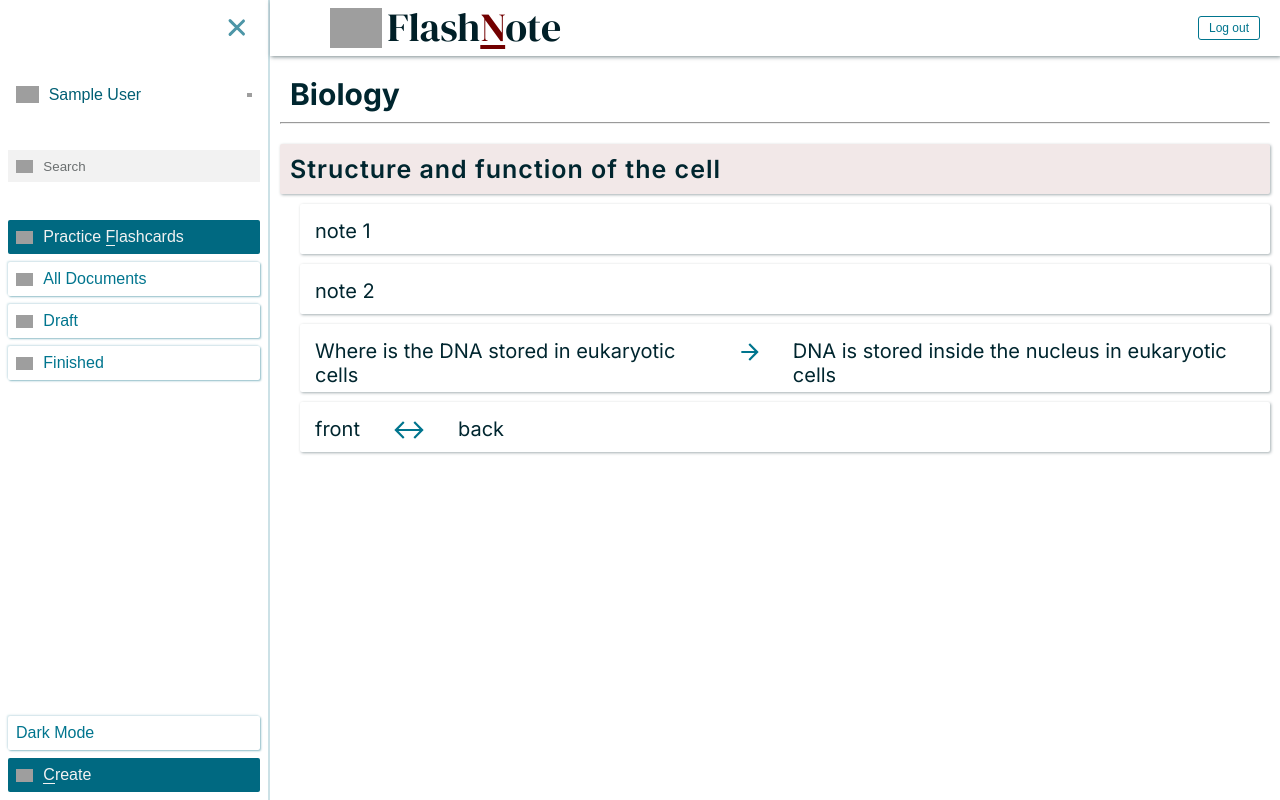
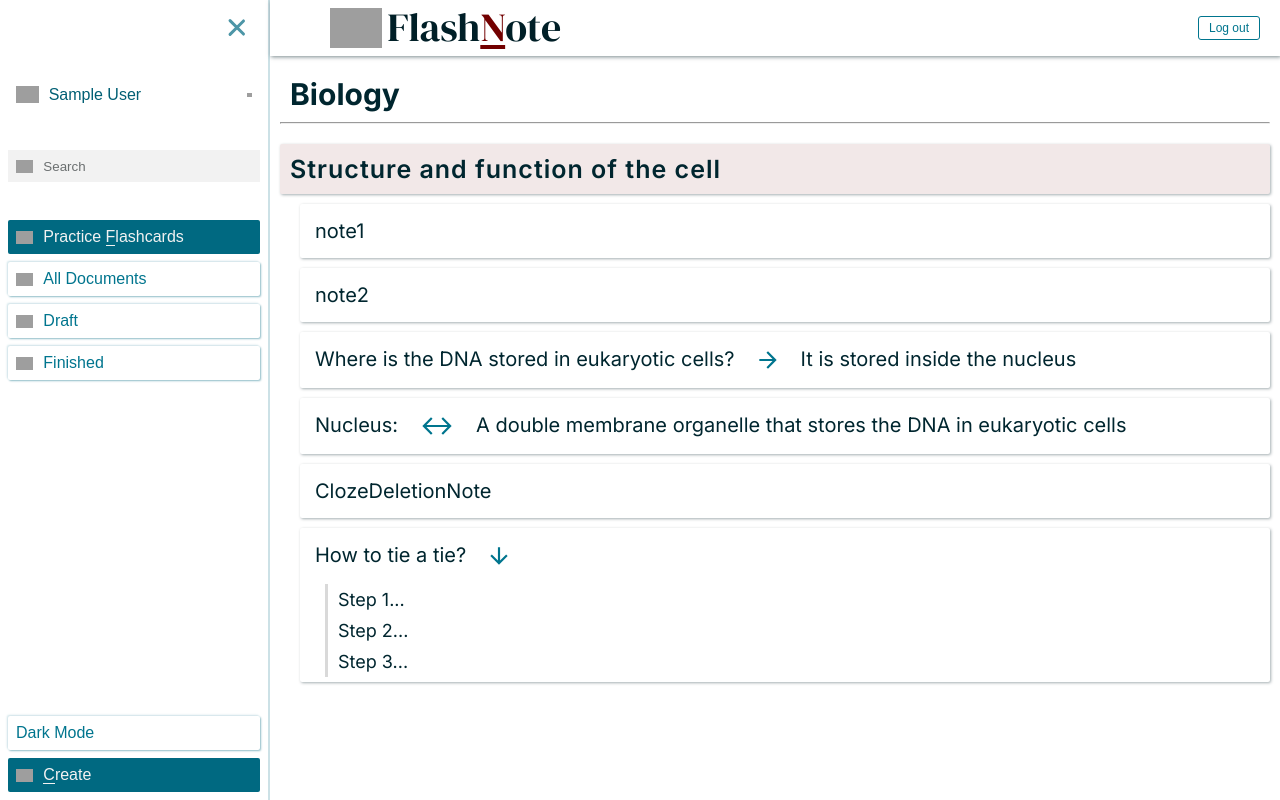
Before and after one commit to Fahad-Iqbal/Flashnote-UI, a React (Vite) app: page / in a window 1280 px wide. Built offline with nearby package versions, Linux system fonts and the light colour scheme; sample sign-in values are in the browser's storage; grey boxes are pictures that could not be loaded.

Commit message:
create list card note

```diff
--- a/src/BasicCardNote.jsx
+++ b/src/BasicCardNote.jsx
@@ -3,9 +3,7 @@ import { useEffect, useState } from 'react';
 
 const BasicCardNote = ({ id, type, content }) => {
   const [frontContent, setFrontContent] = useState(content?.front || '');
-  // const frontInput = useRef('');
   const [backContent, setBackContent] = useState(content?.back || '');
-  // const backInput = document.getElementById(`back${id}`);
   useEffect(() => {
     const frontInput = document.getElementById('front' + id);
 
@@ -46,11 +44,11 @@ const BasicCardNote = ({ id, type, content }) => {
       ></div>
       <div className="icon">
         {type === 'basic' ? (
-          <ArrowForward />
+          <ArrowForward className="arrow" />
         ) : (
           <>
-            <ArrowBack style={{ marginRight: '-0.7rem' }} />
-            <ArrowForward style={{ marginLeft: '-0.7rem' }} />
+            <ArrowBack className="arrow" style={{ marginRight: '-0.7rem' }} />
+            <ArrowForward className="arrow" style={{ marginLeft: '-0.7rem' }} />
           </>
         )}
       </div>
--- /dev/null
+++ b/src/ClozeDeletionNote.jsx
@@ -0,0 +1,7 @@
+import React from 'react';
+
+const ClozeDeletionNote = () => {
+  return <div className="cloze">ClozeDeletionNote</div>;
+};
+
+export default ClozeDeletionNote;
--- a/src/Document.jsx
+++ b/src/Document.jsx
@@ -2,20 +2,12 @@ import { styled } from 'styled-components';
 import DocumentTitle from './DocumentTitle';
 import Note from './Note';
 const Document = ({ document }) => {
-  const { id, title, content } = document || {
-    id: 0,
-    title: 'Biology',
-    content: {
-      heading: 'Structure and function of the cell',
-      front: 'Where is the DNA stored in eukaryotic cells',
-      back: 'DNA is stored inside the nucleus in eukaryotic cells',
-    },
-  };
+  const { id, title, notes } = document;
   return (
     <Wrapper>
       <DocumentTitle title={title} />
       <ul>
-        <li>
+        {/* <li>
           <Note type={'section-heading'} content={content} />
         </li>
         <li>
@@ -34,6 +26,20 @@ const Document = ({ document }) => {
             content={{ ...content, front: 'front', back: 'back' }}
           />
         </li>
+        <li>
+          <Note type={'list'} content={'note 2'} />
+        </li>
+        <li>
+          <Note type={'cloze'} content={'note 2'} />
+        </li> */}
+        {notes.map((note, index) => {
+          const { type, content } = note;
+          return (
+            <li key={index}>
+              <Note id={index} type={type} content={content} />
+            </li>
+          );
+        })}
       </ul>
     </Wrapper>
   );
--- a/src/Home.jsx
+++ b/src/Home.jsx
@@ -2,7 +2,7 @@ import { useState } from 'react';
 import Document from './Document';
 import Header from './Header';
 import Sidebar from './Sidebar/Sidebar';
-import { draftDocs, finishedDocs } from './data.js';
+import { docs, draftDocs, finishedDocs } from './data.js';
 import Modal from './Modal';
 import { Navigate } from 'react-router-dom';
 
@@ -13,7 +13,7 @@ const Home = ({ user, setUser }) => {
   const [isSidebarOpen, setIsSidebarOpen] = useState(true);
   const [draftDocs, setDraftDocs] = useState(draft);
   const [finishedDocs, setFinishedDocs] = useState(finished);
-  const [selectedDoc, setSelectedDoc] = useState(null);
+  const [selectedDoc, setSelectedDoc] = useState(docs[0]);
   const [isSearchOpen, setIsSearchOpen] = useState(false);
   const [isAllDocsOpen, setIsAllDocsOpen] = useState(false);
   const [isPracticeOpen, setIsPracticeOpen] = useState(false);
--- /dev/null
+++ b/src/ListCardNote.jsx
@@ -0,0 +1,73 @@
+import { ArrowBack, ArrowDownward, ArrowForward } from '@mui/icons-material';
+import { useEffect, useState } from 'react';
+import PlainNote from './PlainNote';
+
+const ListCardNote = ({ id, type, content }) => {
+  const [frontContent, setFrontContent] = useState(content?.front || '');
+  const [backContent, setBackContent] = useState(content?.back || []);
+  useEffect(() => {
+    const frontInput = document.getElementById('front' + id);
+    frontInput.innerText = frontContent;
+    // const backInput = document.getElementById('back' + id);
+    // backInput.innerText = backContent;
+  }, [frontContent, backContent]);
+  return (
+    <div className="list-note">
+      <div className="list-front-container basic-note">
+        <div
+          id={'front' + id}
+          className={
+            frontContent ? 'front-of-card' : 'front-of-card empty-front'
+          }
+          // ref={frontInput}
+
+          contentEditable={true}
+          onKeyDown={(e) => {
+            if (e.key === 'Enter') {
+              e.preventDefault();
+              setFrontContent(e.target.innerText);
+              document.getElementById('list-item-0')?.focus();
+              return;
+            }
+            e.target.classList.remove('empty-front');
+          }}
+          onBlur={(e) => {
+            setFrontContent(e.target.innerText);
+            if (!frontContent) {
+              e.target.classList.add('empty-front');
+            }
+          }}
+          onPaste={(e) => {
+            if (e.clipboardData.items[0].type !== 'text/plain') {
+              e.preventDefault();
+            }
+            setFrontContent(`${e.target.innerText}`);
+          }}
+        ></div>
+        <div className="icon">
+          <ArrowDownward className="arrow" />
+        </div>
+      </div>
+      <div id={'back' + id} style={{ marginTop: '0.5rem' }}>
+        <ul>
+          {!content?.back?.length ? (
+            <li>
+              <PlainNote id={0} type={'list-item'} content="asdf" />
+            </li>
+          ) : (
+            // undefined
+            content?.back?.map((item, index) => {
+              return (
+                <li key={index}>
+                  <PlainNote id={index} type={'list-item'} content={item} />
+                </li>
+              );
+            })
+          )}
+        </ul>
+      </div>
+    </div>
+  );
+};
+
+export default ListCardNote;
--- a/src/Note.jsx
+++ b/src/Note.jsx
@@ -4,12 +4,14 @@ import styled from 'styled-components';
 import SpeedDialPlain from './SpeedDialPlain';
 import SectionHeading from './SectionHeading';
 import BasicCardNote from './BasicCardNote';
+import ListCardNote from './ListCardNote';
+import ClozeDeletionNote from './ClozeDeletionNote';
 
 const Note = ({ id, type, content }) => {
   if (type === 'plain')
     return (
       <Wrapper>
-        <PlainNote content={content} />
+        <PlainNote id={id} type={type} content={content} />
         <SpeedDialPlain type={type} />
       </Wrapper>
     );
@@ -24,6 +26,20 @@ const Note = ({ id, type, content }) => {
     return (
       <Wrapper>
         <BasicCardNote id={id} type={type} content={content} />
+        <SpeedDialPlain type={type} />
+      </Wrapper>
+    );
+  if (type === 'cloze')
+    return (
+      <Wrapper>
+        <ClozeDeletionNote id={id} type={type} content={content} />
+        <SpeedDialPlain type={type} />
+      </Wrapper>
+    );
+  if (type === 'list')
+    return (
+      <Wrapper>
+        <ListCardNote id={id} type={type} content={content} />
         <SpeedDialPlain type={type} />
       </Wrapper>
     );
@@ -50,11 +66,15 @@ const Wrapper = styled.div`
   border-radius: 0.2rem;
   div:focus {
     outline: none;
+    /* outline: 1px solid var(--footer-box-shadow); */
+    box-shadow: 1px 1px 3px var(--footer-box-shadow);
   }
-  .plain-note {
+  .plain,
+  .cloze {
     padding-left: 1rem;
     padding-top: 1rem;
-    margin-right: 5rem;
+    padding-bottom: 1rem;
+    margin-right: 7rem;
   }
 
   &:has(.section-heading) {
@@ -88,12 +108,13 @@ const Wrapper = styled.div`
 
   .basic-note {
     display: flex;
-    gap: 2rem;
+    gap: 1rem;
 
     .front-of-card,
     .back-of-card,
     .icon {
       padding-top: 1rem;
+      padding-bottom: 1rem;
     }
 
     .front-of-card,
@@ -130,11 +151,29 @@ const Wrapper = styled.div`
     .icon {
       display: flex;
     }
+  }
+  svg.arrow {
+    font-size: 2.6rem;
+    color: var(--color-arrow);
+  }
 
-    svg {
-      font-size: 2.6rem;
-      color: var(--color-arrow);
-    }
+  .list-front-container {
+    display: flex;
+    gap: 1rem;
+  }
+
+  .list-item {
+    margin-left: 2rem;
+    margin-right: 7rem;
+    padding: 0.5rem 1rem;
+    position: relative;
+    z-index: 3;
+    border-left: 0.3rem solid var(--bullet-line);
+    font-size: 1.8rem;
+  }
+
+  ::marker {
+    color: transparent;
   }
 `;
 
--- a/src/PlainNote.jsx
+++ b/src/PlainNote.jsx
@@ -1,15 +1,14 @@
-import { SliderValueLabel } from '@mui/material';
-import React, { useState, useRef, useEffect } from 'react';
+import React, { useState, useEffect } from 'react';
 
-const PlainNote = ({ content: noteContent }) => {
+const PlainNote = ({ id, type, content: noteContent }) => {
   const [content, setContent] = useState(noteContent || '');
-  const input = useRef('');
   useEffect(() => {
-    input.current.innerText = content;
+    const input = document.getElementById(`${type}-${id}`);
+    input.innerText = content;
   }, [content]);
   return (
     <div
-      ref={input}
+      id={`${type}-${id}`}
       contentEditable={true}
       onKeyDown={(e) => {
         if (e.key === 'Enter') e.preventDefault();
@@ -21,9 +20,9 @@ const PlainNote = ({ content: noteContent }) => {
         if (e.clipboardData.items[0].type !== 'text/plain') {
           e.preventDefault();
         }
-        setContent(`${e.target.innerText}`);
+        setContent(e.target.innerText);
       }}
-      className="plain-note"
+      className={type}
     ></div>
   );
 };
--- a/src/data.js
+++ b/src/data.js
@@ -14,3 +14,46 @@ export const finishedDocs = [
   { id: 10, title: 'Final project ideas', content: '' },
   { id: 11, title: 'Physics 1', content: '' },
 ];
+
+export const docs = [
+  {
+    id: 1,
+    title: 'Biology',
+    notes: [
+      {
+        type: 'section-heading',
+        content: { heading: 'Structure and function of the cell' },
+      },
+      { type: 'plain', content: 'note1' },
+      { type: 'plain', content: 'note2' },
+      {
+        type: 'basic',
+        content: {
+          front: 'Where is the DNA stored in eukaryotic cells?',
+          back: 'It is stored inside the nucleus',
+        },
+      },
+      {
+        type: 'reversible',
+        content: {
+          front: 'Nucleus:',
+          back: 'A double membrane organelle that stores the DNA in eukaryotic cells',
+        },
+      },
+      {
+        type: 'cloze',
+        content: {
+          front: 'Nucleus:',
+          back: 'A double membrane organelle that stores the DNA in eukaryotic cells',
+        },
+      },
+      {
+        type: 'list',
+        content: {
+          front: 'How to tie a tie?',
+          back: ['Step 1...', 'Step 2...', 'Step 3...'],
+        },
+      },
+    ],
+  },
+];
```
